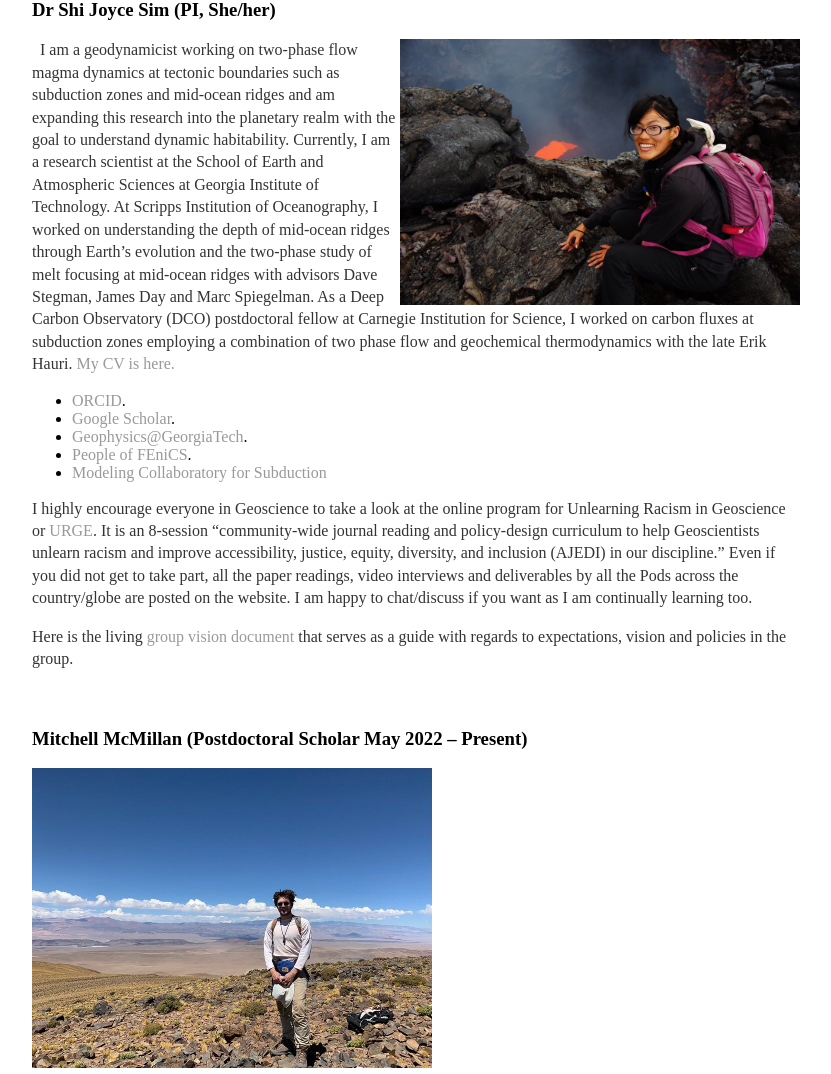
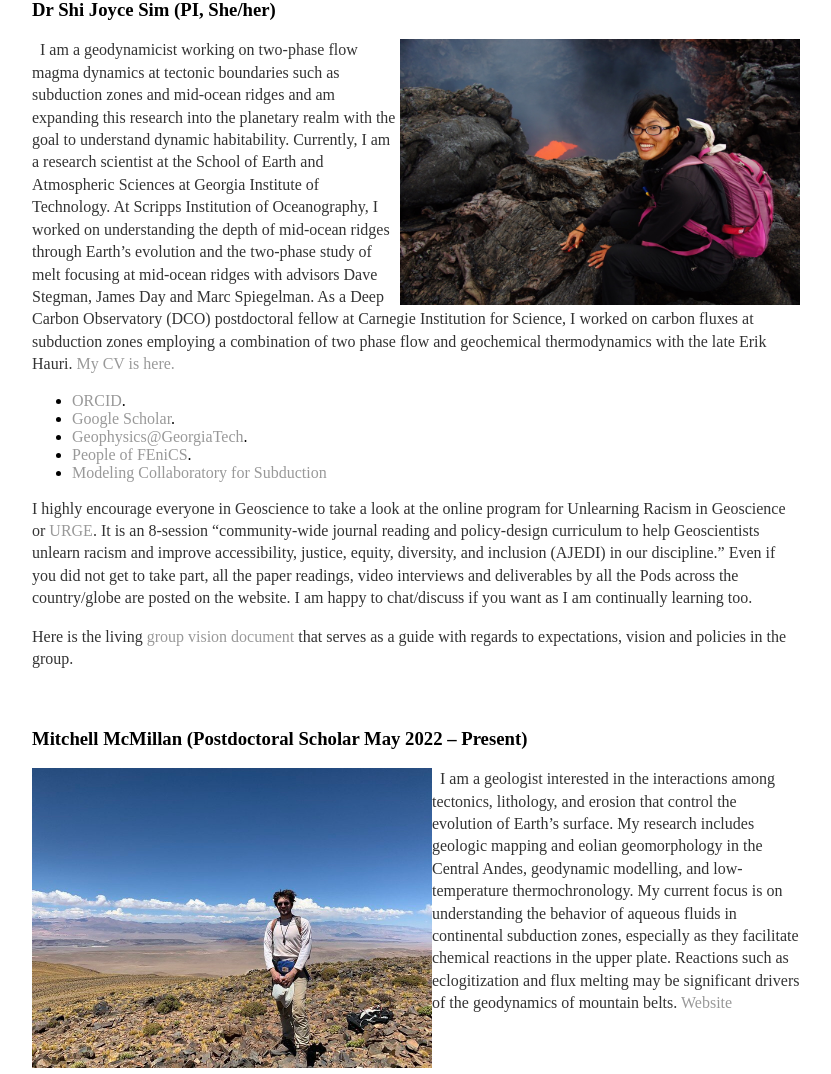
Before and after one commit to joycesim/joycesim.github.io, a Jekyll site: the page built from group/index.md, in a window 1280 px wide. Shown: the part 734-1808 px from the top of the page, without its empty margins (224-1055 px from the left). Built offline with Jekyll 4.4.1, drawn with Linux system fonts in a browser that asks for light colours.

Commit message:
Update index.md

```diff
--- a/group/index.md
+++ b/group/index.md
@@ -25,7 +25,7 @@ Here is the living [group vision document](https://joycesim.github.io/GroupVisio
 <br clear="right"/>
 
 ### Mitchell McMillan (Postdoctoral Scholar May 2022 -- Present)
-<img align="center" src="/image/MitchellMcMillan.jpg" alt="Mitchell" title="Mitchell" width="400" />
+<img align="left" src="/image/MitchellMcMillan.jpg" alt="Mitchell" title="Mitchell" width="400" />
 
 &nbsp; I am a geologist interested in the interactions among tectonics, lithology, and erosion that control the evolution of Earth’s surface. My research includes geologic mapping and eolian geomorphology in the Central Andes, geodynamic modelling, and low-temperature thermochronology. My current focus is on understanding the behavior of aqueous fluids in continental subduction zones, especially as they facilitate chemical reactions in the upper plate. Reactions such as eclogitization and flux melting may be significant drivers of the geodynamics of mountain belts. [Website](https://www.mitchell-mcmillan.com/)
 
```
